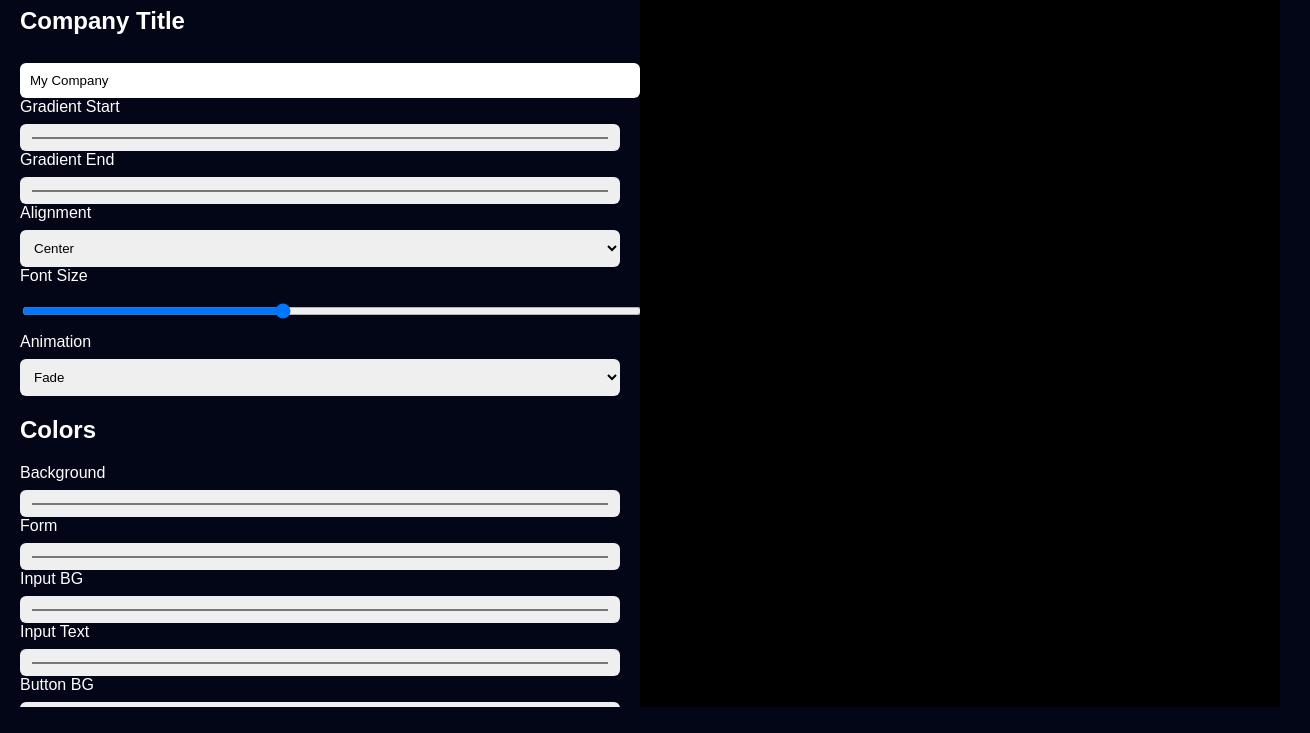
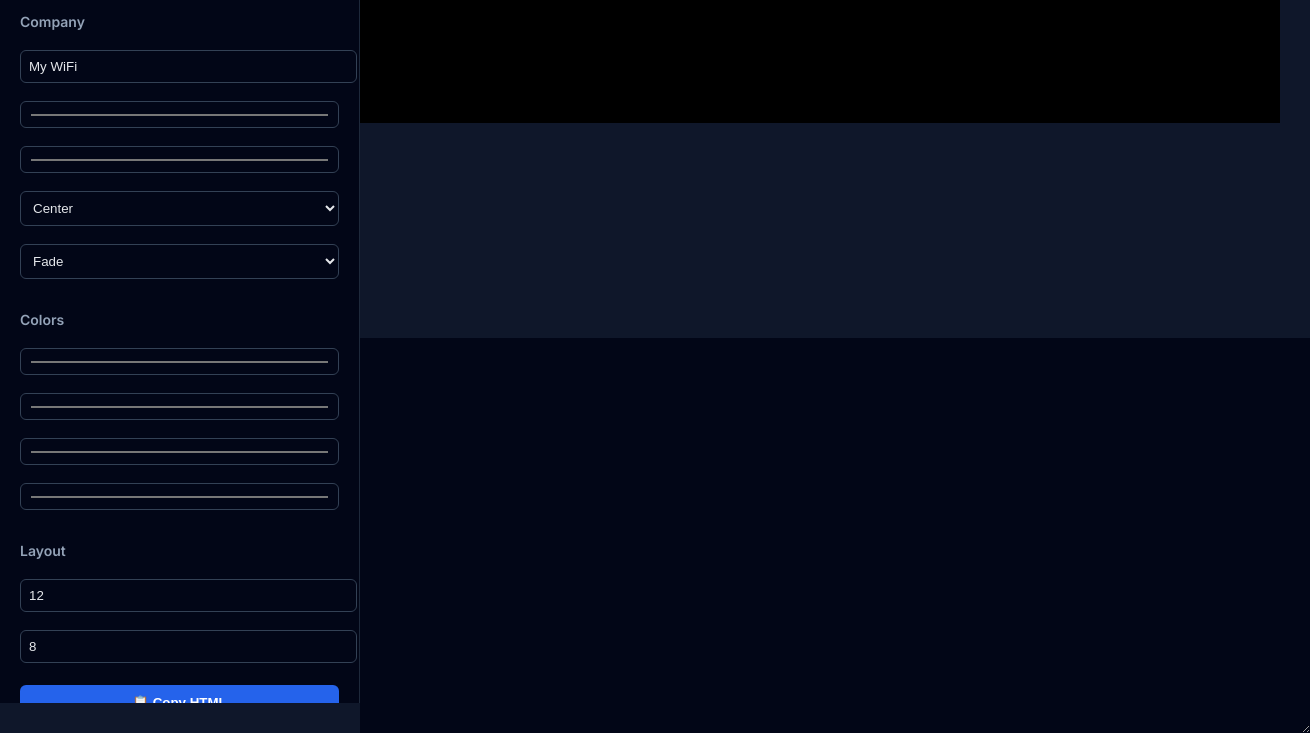
Before and after one commit to ehsanmns/mikrotik-hotspot-login-generator, a plain HTML site: page index.html in a window 1280 px wide. Shown: the part 93-826 px from the top of the page, 1310 px wide, since content can reach past the window. Before the commit the page ends 800 px from the top, so only its background shows below. Drawn offline with nearby package versions, Linux system fonts and the light colour scheme.

Commit message:
Update index.html

```diff
--- a/index.html
+++ b/index.html
@@ -2,95 +2,153 @@
 <html lang="en">
 <head>
 <meta charset="UTF-8">
-<title>MikroTik Hotspot Login Generator – PRO</title>
+<title>MikroTik Hotspot Login Page Generator</title>
 <meta name="viewport" content="width=device-width, initial-scale=1.0">
-<link rel="stylesheet" href="style.css">
+
+<link href="https://fonts.googleapis.com/css2?family=Inter:wght@300;400;600&display=swap" rel="stylesheet">
+
+<script src="https://cdnjs.cloudflare.com/ajax/libs/jszip/3.10.1/jszip.min.js"></script>
+
+<style>
+body {
+  font-family: Inter, sans-serif;
+  margin: 0;
+  background: #0f172a;
+  color: #e5e7eb;
+}
+
+header {
+  padding: 20px;
+  text-align: center;
+  background: #020617;
+  font-size: 22px;
+  font-weight: 600;
+}
+
+.container {
+  display: grid;
+  grid-template-columns: 360px 1fr;
+  height: calc(100vh - 70px);
+}
+
+.controls {
+  padding: 20px;
+  overflow-y: auto;
+  background: #020617;
+  border-right: 1px solid #1e293b;
+}
+
+.controls h3 {
+  margin-top: 20px;
+  font-size: 14px;
+  color: #94a3b8;
+}
+
+.controls input,
+.controls select {
+  width: 100%;
+  margin-top: 6px;
+  margin-bottom: 12px;
+  padding: 8px;
+  background: #020617;
+  border: 1px solid #334155;
+  color: #e5e7eb;
+  border-radius: 6px;
+}
+
+.actions button {
+  width: 100%;
+  margin-top: 10px;
+  padding: 10px;
+  background: #2563eb;
+  border: none;
+  border-radius: 6px;
+  color: white;
+  font-weight: 600;
+  cursor: pointer;
+}
+
+.actions button:hover {
+  background: #1d4ed8;
+}
+
+.preview {
+  display: grid;
+  grid-template-rows: 50% 50%;
+}
+
+iframe {
+  width: 100%;
+  border: none;
+  background: #000;
+}
+
+textarea {
+  width: 100%;
+  height: 100%;
+  background: #020617;
+  color: #22c55e;
+  border: none;
+  padding: 15px;
+  font-family: monospace;
+  font-size: 12px;
+}
+</style>
 </head>
+
 <body>
+
+<header>🚀 MikroTik Hotspot Login Page Generator</header>
 
 <div class="container">
 
-  <!-- LEFT: CONTROLS -->
-  <div class="panel">
-    <h1>Hotspot Login Builder</h1>
+  <!-- CONTROLS -->
+  <div class="controls">
 
-    <h2>Company Title</h2>
-    <input id="companyName" value="My Company">
+    <h3>Company</h3>
+    <input id="companyName" placeholder="Company Name" value="My WiFi">
+    <input type="color" id="companyGrad1" value="#38bdf8">
+    <input type="color" id="companyGrad2" value="#6366f1">
 
-    <label>Gradient Start</label>
-    <input type="color" id="companyGrad1" value="#38bdf8">
-
-    <label>Gradient End</label>
-    <input type="color" id="companyGrad2" value="#2563eb">
-
-    <label>Alignment</label>
     <select id="companyAlign">
       <option value="center">Center</option>
       <option value="left">Left</option>
       <option value="right">Right</option>
     </select>
 
-    <label>Font Size</label>
-    <input type="range" id="titleSize" min="18" max="42" value="28">
-
-    <label>Animation</label>
     <select id="titleAnim">
       <option value="fade">Fade</option>
-      <option value="slideDown">Slide Down</option>
-      <option value="slideUp">Slide Up</option>
+      <option value="slide">Slide</option>
       <option value="zoom">Zoom</option>
-      <option value="flip">Flip</option>
-      <option value="glow">Glow</option>
-      <option value="none">None</option>
     </select>
 
-    <h2>Colors</h2>
-    <label>Background</label>
-    <input type="color" id="bgColor" value="#121212">
-
-    <label>Form</label>
-    <input type="color" id="formColor" value="#1e1e1e">
-
-    <label>Input BG</label>
-    <input type="color" id="inputBg" value="#ffffff">
-
-    <label>Input Text</label>
-    <input type="color" id="inputText" value="#000000">
-
-    <label>Button BG</label>
+    <h3>Colors</h3>
+    <input type="color" id="bgColor" value="#0f172a">
+    <input type="color" id="formColor" value="#020617">
     <input type="color" id="btnColor" value="#2563eb">
-
-    <label>Button Text</label>
     <input type="color" id="btnTextColor" value="#ffffff">
 
-    <h2>Layout</h2>
-    <label>Form Width</label>
-    <input type="range" id="formWidth" min="280" max="520" value="420">
+    <h3>Layout</h3>
+    <input type="number" id="formRadius" value="12">
+    <input type="number" id="btnRadius" value="8">
 
-    <label>Form Radius</label>
-    <input type="range" id="formRadius" min="0" max="30" value="12">
+    <div class="actions">
+      <button onclick="copyCode()">📋 Copy HTML</button>
+      <button onclick="exportZIP()">📦 Export MikroTik ZIP</button>
+    </div>
 
-    <label>Button Radius</label>
-    <input type="range" id="btnRadius" min="0" max="30" value="6">
-
-    <label>Shadow</label>
-    <select id="shadow">
-      <option value="on">On</option>
-      <option value="off">Off</option>
-    </select>
-
-    <button type="button" onclick="download()">Download login.html</button>
-    <textarea id="output"></textarea>
   </div>
 
-  <!-- RIGHT: LIVE PREVIEW -->
+  <!-- PREVIEW -->
   <div class="preview">
     <iframe id="previewFrame"></iframe>
+    <textarea id="output" readonly></textarea>
   </div>
 
 </div>
 
 <script src="template.js"></script>
 <script src="generator.js"></script>
+
 </body>
 </html>
```
